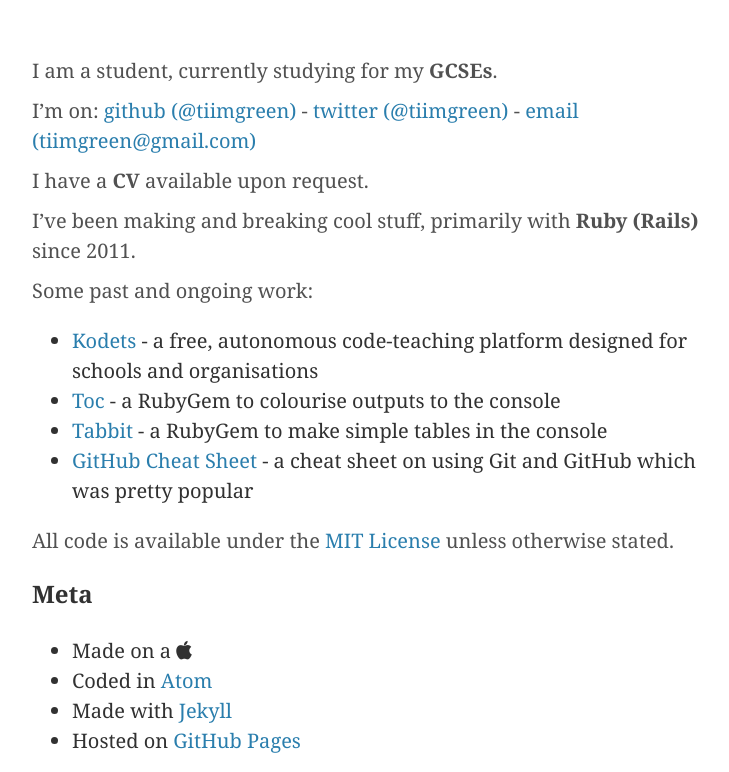
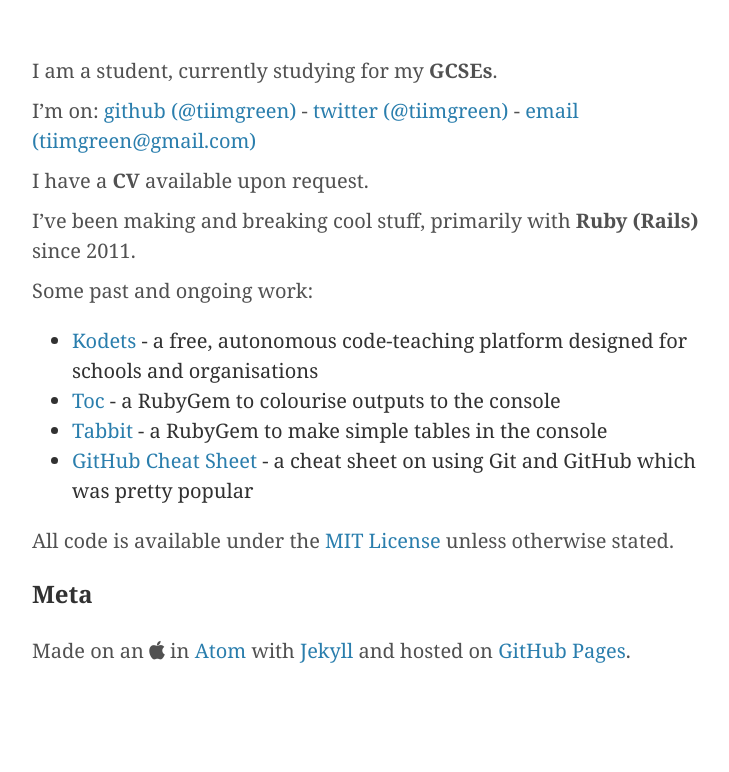
Before and after one commit to tiimgreen/tiimgreen.github.io, a Jekyll site: the page built from about.md, in a window 1280 px wide, cut to the strip 354-1126 px from the top of the page. Shown: the whole strip, without its empty margins (258-987 px from the left). Built offline with Jekyll 4.4.1, drawn with Linux system fonts in a browser that asks for light colours; nearby versions of some CDN libraries; some web fonts are replaced; Markdown is read by kramdown in place of the engine named in the settings.

Commit message:
Update about

```diff
--- a/about.md
+++ b/about.md
@@ -22,7 +22,4 @@
 
 ### Meta
 
-- Made on a <i class="fa fa-apple"></i>
-- Coded in [Atom](https://atom.io/)
-- Made with [Jekyll](http://jekyllrb.com/)
-- Hosted on [GitHub Pages](https://pages.github.com/)
+Made on an <i class="fa fa-apple"></i> in [Atom](https://atom.io/) with [Jekyll](http://jekyllrb.com/) and hosted on [GitHub Pages](https://pages.github.com/).
```
